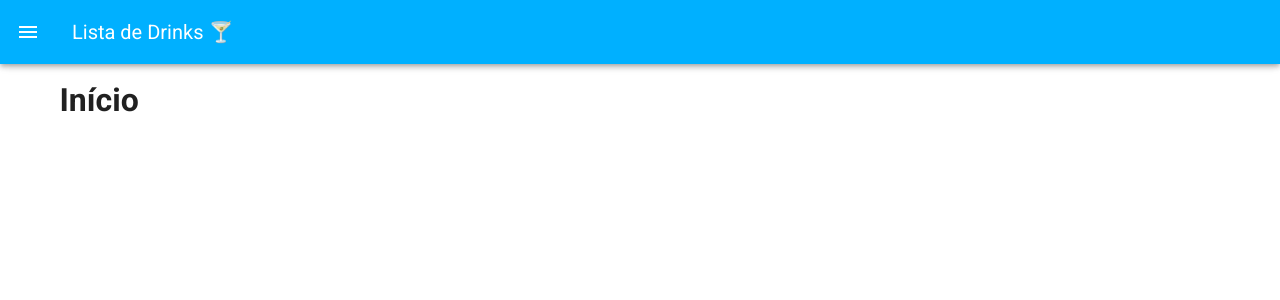
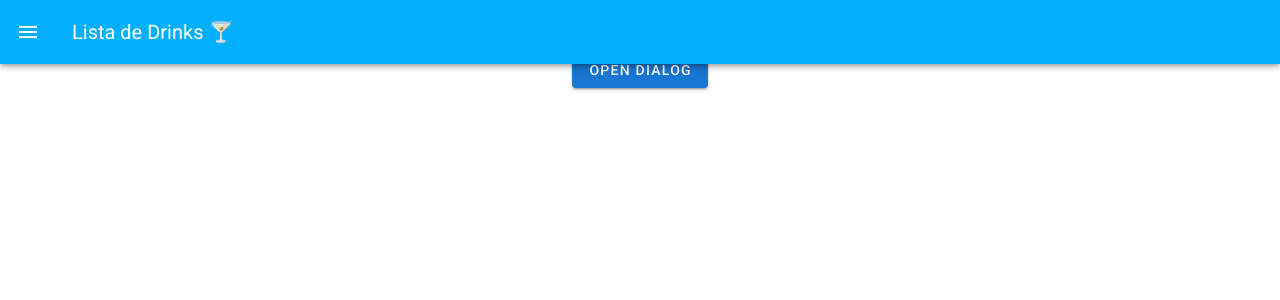
Before and after one commit to AlineLourenco/projeto-drinks, a Vue app: page / in a window 1280 px wide. Shown: the top 300 px of the page. Built offline with nearby package versions, Linux system fonts and the light colour scheme.

Commit message:
Detalhes

```diff
--- a/src/components/shared/AppTopBar.vue
+++ b/src/components/shared/AppTopBar.vue
@@ -37,6 +37,11 @@
 
             </v-list-item-group>
         </v-list>
+        <v-layout column align-center>
+            <v-flex class="mt-4 mb-3">
+                <Popup/>
+            </v-flex>
+        </v-layout>
         </v-navigation-drawer>
     </div>
 </template>
--- a/src/views/MeuInicio.vue
+++ b/src/views/MeuInicio.vue
@@ -1,13 +1,57 @@
 <template>
-    <v-container>
-        <h1>Início</h1>
-    </v-container>
+  <v-row justify="center">
+    <v-dialog
+      v-model="dialog"
+      persistent
+      max-width="290"
+    >
+      <template v-slot:activator="{ on, attrs }">
+        <v-btn
+          color="primary"
+          dark
+          v-bind="attrs"
+          v-on="on"
+        >
+          Open Dialog
+        </v-btn>
+      </template>
+      <v-card>
+        <v-card-title class="text-h5">
+          Use Google's location service?
+        </v-card-title>
+        <v-card-text>Let Google help apps determine location. This means sending anonymous location data to Google, even when no apps are running.</v-card-text>
+        <v-card-actions>
+          <v-spacer></v-spacer>
+          <v-btn
+            color="green darken-1"
+            text
+            @click="dialog = true"
+          >
+            Disagree
+          </v-btn>
+          <v-btn
+            color="green darken-1"
+            text
+            @click="dialog = true"
+          >
+            Agree
+          </v-btn>
+        </v-card-actions>
+      </v-card>
+    </v-dialog>
+  </v-row>
 </template>
 
+
+
+
 <script>
+
 export default {
     name: 'MeuInicio',
+
 }
+
 </script>
 
 <style scoped>
```
